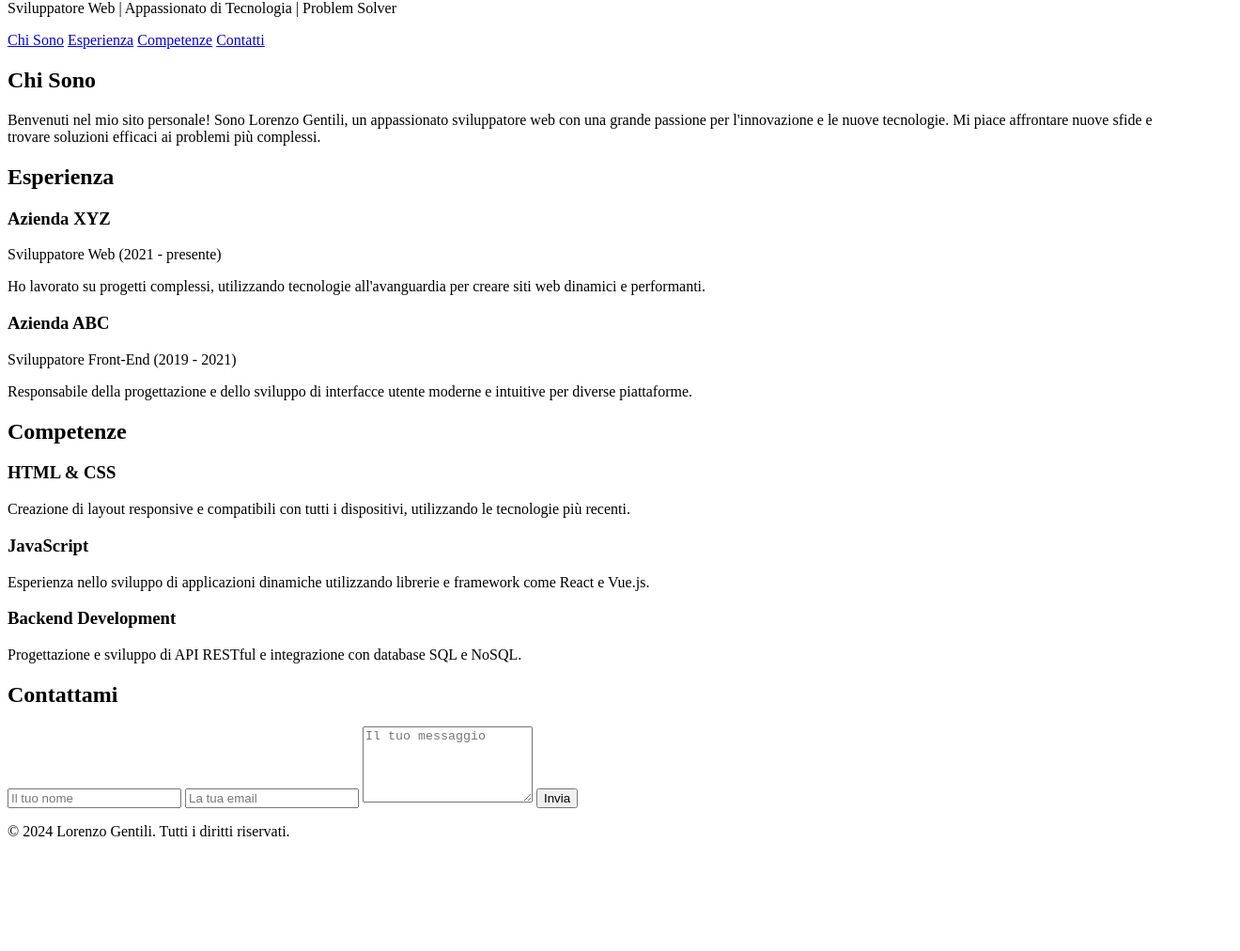
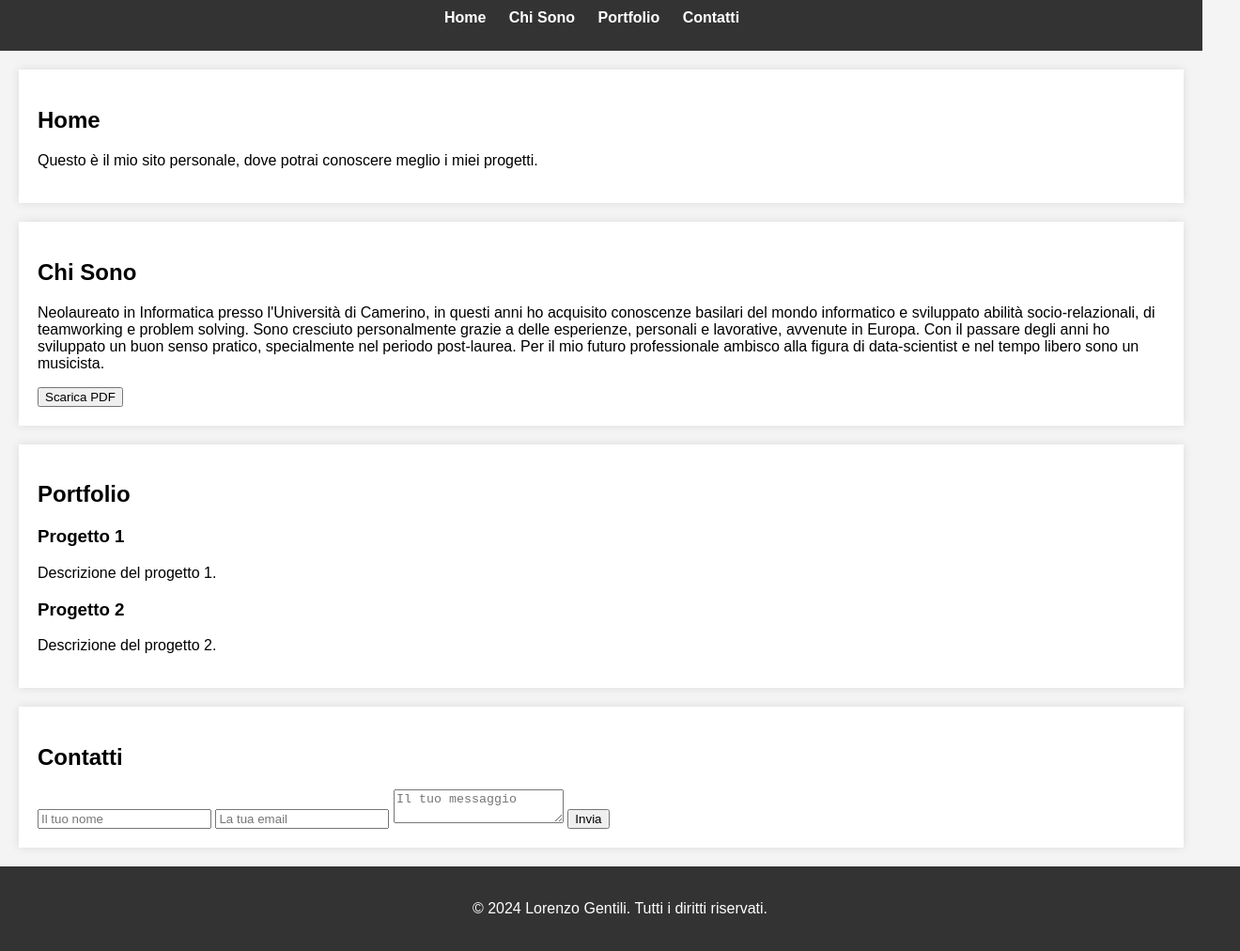
Before and after one commit to ElGanzo/elganzo.github.io, a plain HTML site: page index.html in a window 1280 px wide. Shown: the part 80-1092 px from the top of the page at 94% size, 1320 px wide, since content can reach past the window. Before the commit the page ends 990 px from the top, so only its background shows below. Drawn offline with Linux system fonts and the light colour scheme.

Commit message:
Revert drafts

```diff
--- a/Drafts/styles.css
+++ /dev/null
@@ -1,46 +0,0 @@
-body {
-    font-family: Arial, sans-serif;
-    margin: 0;
-    padding: 0;
-    background-color: #f4f4f4;
-}
-
-header {
-    background-color: #333;
-    color: white;
-    padding: 10px 0;
-    text-align: center;
-}
-
-nav ul {
-    list-style: none;
-    padding: 0;
-}
-
-nav ul li {
-    display: inline;
-    margin-right: 20px;
-}
-
-nav ul li a {
-    color: white;
-    text-decoration: none;
-    font-weight: bold;
-}
-
-section {
-    margin: 20px;
-    padding: 20px;
-    background-color: white;
-    box-shadow: 0 0 10px rgba(0,0,0,0.1);
-}
-
-footer {
-    text-align: center;
-    padding: 20px;
-    background-color: #333;
-    color: white;
-    position: relative;
-    bottom: 0;
-    width: 100%;
-}
--- a/index.html
+++ b/index.html
@@ -1,89 +1,75 @@
 <!DOCTYPE html>
 <html lang="it">
+
 <head>
     <meta charset="UTF-8">
     <meta name="viewport" content="width=device-width, initial-scale=1.0">
-    <meta name="description" content="Il sito personale di Lorenzo Gentili. Scopri di più sulle mie competenze, esperienze e contattami per collaborazioni.">
-    <title>Lorenzo Gentili | Sito Personale</title>
-    <link href="https://fonts.googleapis.com/css2?family=Roboto:wght@300;400;700&display=swap" rel="stylesheet">
-    <link rel="stylesheet" href="style.css">
+    <title>Il Mio Portfolio</title>
+    <link rel="stylesheet" href="styles.css">
 </head>
+
 <body>
-
     <header>
-        <div class="container">
-            <h1>Lorenzo Gentili</h1>
-            <p>Sviluppatore Web | Appassionato di Tecnologia | Problem Solver</p>
-        </div>
+        <h1>Benvenuti nel mio sito!</h1>
+        <nav>
+            <ul>
+                <li><a href="#home">Home</a></li>
+                <li><a href="#about">Chi Sono</a></li>
+                <li><a href="#portfolio">Portfolio</a></li>
+                <li><a href="#contact">Contatti</a></li>
+            </ul>
+        </nav>
     </header>
 
-    <nav>
-        <div class="container">
-            <a href="#about">Chi Sono</a>
-            <a href="#experience">Esperienza</a>
-            <a href="#skills">Competenze</a>
-            <a href="#contact">Contatti</a>
-        </div>
-    </nav>
-
-    <div class="container">
-        <!-- Intro Section -->
-        <section id="about" class="intro">
-            <h2>Chi Sono</h2>
-            <p>Benvenuti nel mio sito personale! Sono Lorenzo Gentili, un appassionato sviluppatore web con una grande passione per l'innovazione e le nuove tecnologie. Mi piace affrontare nuove sfide e trovare soluzioni efficaci ai problemi più complessi.</p>
+    <section id="home">
+        <h2>Home</h2>
+        <p>Questo è il mio sito personale, dove potrai conoscere meglio i miei progetti.</p>
     </section>
 
-        <!-- Experience Section -->
-        <section id="experience" class="experience">
-            <h2>Esperienza</h2>
-            <div class="experience-item">
-                <h3>Azienda XYZ</h3>
-                <p>Sviluppatore Web (2021 - presente)</p>
-                <p>Ho lavorato su progetti complessi, utilizzando tecnologie all'avanguardia per creare siti web dinamici e performanti.</p>
+    <section id="about">
+        <h2>Chi Sono</h2>
+        <p>Neolaureato in Informatica presso l'Università di
+            Camerino, in questi
+            anni ho acquisito conoscenze basilari del mondo informatico e
+            sviluppato abilità socio-relazionali, di teamworking e problem solving.
+            Sono cresciuto personalmente grazie a delle esperienze, personali e
+            lavorative, avvenute in Europa.
+            Con il passare degli anni ho sviluppato un buon senso pratico,
+            specialmente nel periodo post-laurea.
+            Per il mio futuro professionale ambisco alla figura di data-scientist e
+            nel tempo libero sono un musicista.
+        </p>
+        <!-- Bottone per scaricare il file PDF -->
+        <a href="Lorenzo_Gentili_CV_ita.pdf" download="Lorenzo_Gentili_CV_ita.pdf">
+            <button>Scarica PDF</button>
+        </a>
+    </section>
+
+    <section id="portfolio">
+        <h2>Portfolio</h2>
+        <div class="project">
+            <h3>Progetto 1</h3>
+            <p>Descrizione del progetto 1.</p>
         </div>
-            <div class="experience-item">
-                <h3>Azienda ABC</h3>
-                <p>Sviluppatore Front-End (2019 - 2021)</p>
-                <p>Responsabile della progettazione e dello sviluppo di interfacce utente moderne e intuitive per diverse piattaforme.</p>
+        <div class="project">
+            <h3>Progetto 2</h3>
+            <p>Descrizione del progetto 2.</p>
         </div>
     </section>
 
-        <!-- Skills Section -->
-        <section id="skills" class="skills">
-            <h2>Competenze</h2>
-            <div class="skills-container">
-                <div class="skill-item">
-                    <h3>HTML & CSS</h3>
-                    <p>Creazione di layout responsive e compatibili con tutti i dispositivi, utilizzando le tecnologie più recenti.</p>
-                </div>
-                <div class="skill-item">
-                    <h3>JavaScript</h3>
-                    <p>Esperienza nello sviluppo di applicazioni dinamiche utilizzando librerie e framework come React e Vue.js.</p>
-                </div>
-                <div class="skill-item">
-                    <h3>Backend Development</h3>
-                    <p>Progettazione e sviluppo di API RESTful e integrazione con database SQL e NoSQL.</p>
-                </div>
-            </div>
-        </section>
-
-        <!-- Contact Section -->
-        <section id="contact" class="contact">
-            <h2>Contattami</h2>
-            <form action="https://example.com/form" method="POST">
-                <input type="text" name="name" placeholder="Il tuo nome" required>
-                <input type="email" name="email" placeholder="La tua email" required>
-                <textarea name="message" rows="5" placeholder="Il tuo messaggio" required></textarea>
+    <section id="contact">
+        <h2>Contatti</h2>
+        <form action="submit_contact.php" method="POST">
+            <input type="text" name="name" placeholder="Il tuo nome">
+            <input type="email" name="email" placeholder="La tua email">
+            <textarea name="message" placeholder="Il tuo messaggio"></textarea>
             <button type="submit">Invia</button>
         </form>
     </section>
-    </div>
 
     <footer>
-        <div class="container">
         <p>&copy; 2024 Lorenzo Gentili. Tutti i diritti riservati.</p>
-        </div>
     </footer>
+</body>
 
-</body>
 </html>
--- a/styles.css
+++ b/styles.css
@@ -1,161 +1,46 @@
-/* Global Styles */
 body {
-    font-family: 'Roboto', sans-serif;
+    font-family: Arial, sans-serif;
     margin: 0;
     padding: 0;
     background-color: #f4f4f4;
-    color: #333;
 }
 
-.container {
-    max-width: 1200px;
-    margin: 0 auto;
-    padding: 20px;
-}
-
-/* Header Styles */
 header {
-    background-image: linear-gradient(135deg, #2c3e50 50%, #34495e 100%);
+    background-color: #333;
     color: white;
-    padding: 50px 0;
+    padding: 10px 0;
     text-align: center;
 }
 
-header h1 {
-    margin: 0;
-    font-size: 3.5em;
-    text-transform: uppercase;
+nav ul {
+    list-style: none;
+    padding: 0;
 }
 
-header p {
-    font-size: 1.3em;
-    margin-top: 10px;
-    opacity: 0.8;
+nav ul li {
+    display: inline;
+    margin-right: 20px;
 }
 
-/* Navigation Styles */
-nav {
-    background-color: white;
-    box-shadow: 0 4px 8px rgba(0, 0, 0, 0.1);
-    padding: 15px 0;
+nav ul li a {
+    color: white;
+    text-decoration: none;
+    font-weight: bold;
 }
 
-nav .container {
-    text-align: center;
+section {
+    margin: 20px;
+    padding: 20px;
+    background-color: white;
+    box-shadow: 0 0 10px rgba(0,0,0,0.1);
 }
 
-nav a {
-    text-decoration: none;
-    color: #2c3e50;
-    margin: 0 15px;
-    font-size: 1.2em;
-    text-transform: uppercase;
-    transition: color 0.3s;
-}
-
-nav a:hover {
-    color: #e74c3c;
-}
-
-/* Section Styles */
-section {
-    margin: 50px 0;
-}
-
-section h2 {
-    text-align: center;
-    font-size: 2.8em;
-    margin-bottom: 40px;
-    position: relative;
-    display: inline-block;
-}
-
-section h2::after {
-    content: '';
-    width: 60px;
-    height: 4px;
-    background-color: #e74c3c;
-    display: block;
-    margin: 0 auto;
-    margin-top: 10px;
-}
-
-.intro p {
-    font-size: 1.3em;
-    text-align: center;
-    max-width: 800px;
-    margin: 0 auto;
-    line-height: 1.6;
-}
-
-.experience, .skills-container {
-    display: flex;
-    justify-content: space-between;
-    gap: 20px;
-}
-
-.experience-item, .skill-item {
-    width: 30%;
-    background-color: white;
-    padding: 20px;
-    box-shadow: 0px 0px 15px rgba(0, 0, 0, 0.1);
-    border-radius: 10px;
-    text-align: center;
-}
-
-.experience-item h3, .skill-item h3 {
-    margin-top: 0;
-    color: #2c3e50;
-}
-
-.experience-item p, .skill-item p {
-    font-size: 1.1em;
-    line-height: 1.5;
-}
-
-/* Contact Form Styles */
-.contact form {
-    display: flex;
-    flex-direction: column;
-    max-width: 600px;
-    margin: 0 auto;
-}
-
-.contact form input, .contact form textarea {
-    padding: 15px;
-    margin: 10px 0;
-    border: 1px solid #ccc;
-    border-radius: 5px;
-    font-size: 1em;
-    box-sizing: border-box;
-}
-
-.contact form button {
-    padding: 15px;
-    background-color: #e74c3c;
-    color: white;
-    border: none;
-    border-radius: 5px;
-    font-size: 1.2em;
-    cursor: pointer;
-    transition: background-color 0.3s;
-}
-
-.contact form button:hover {
-    background-color: #c0392b;
-}
-
-/* Footer Styles */
 footer {
     text-align: center;
-    padding: 30px 0;
-    background-color: #2c3e50;
+    padding: 20px;
+    background-color: #333;
     color: white;
-    margin-top: 50px;
+    position: relative;
+    bottom: 0;
+    width: 100%;
 }
-
-footer p {
-    margin: 0;
-    font-size: 1em;
-    opacity: 0.7;
-}
```
Also changed, not shown: Drafts/index.html (deleted, +0 -75 lines). Lines whose indentation alone changed are shown as unchanged.
